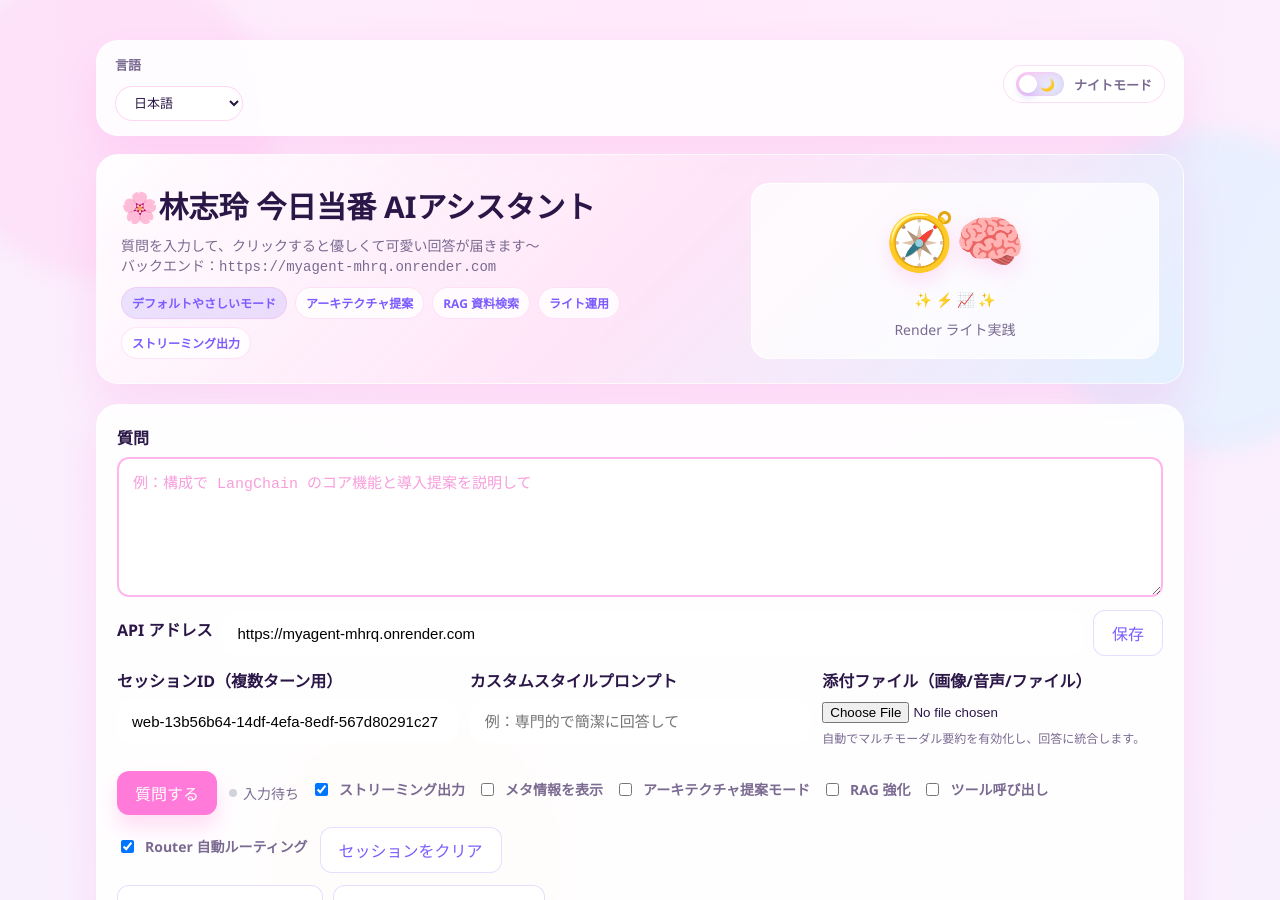
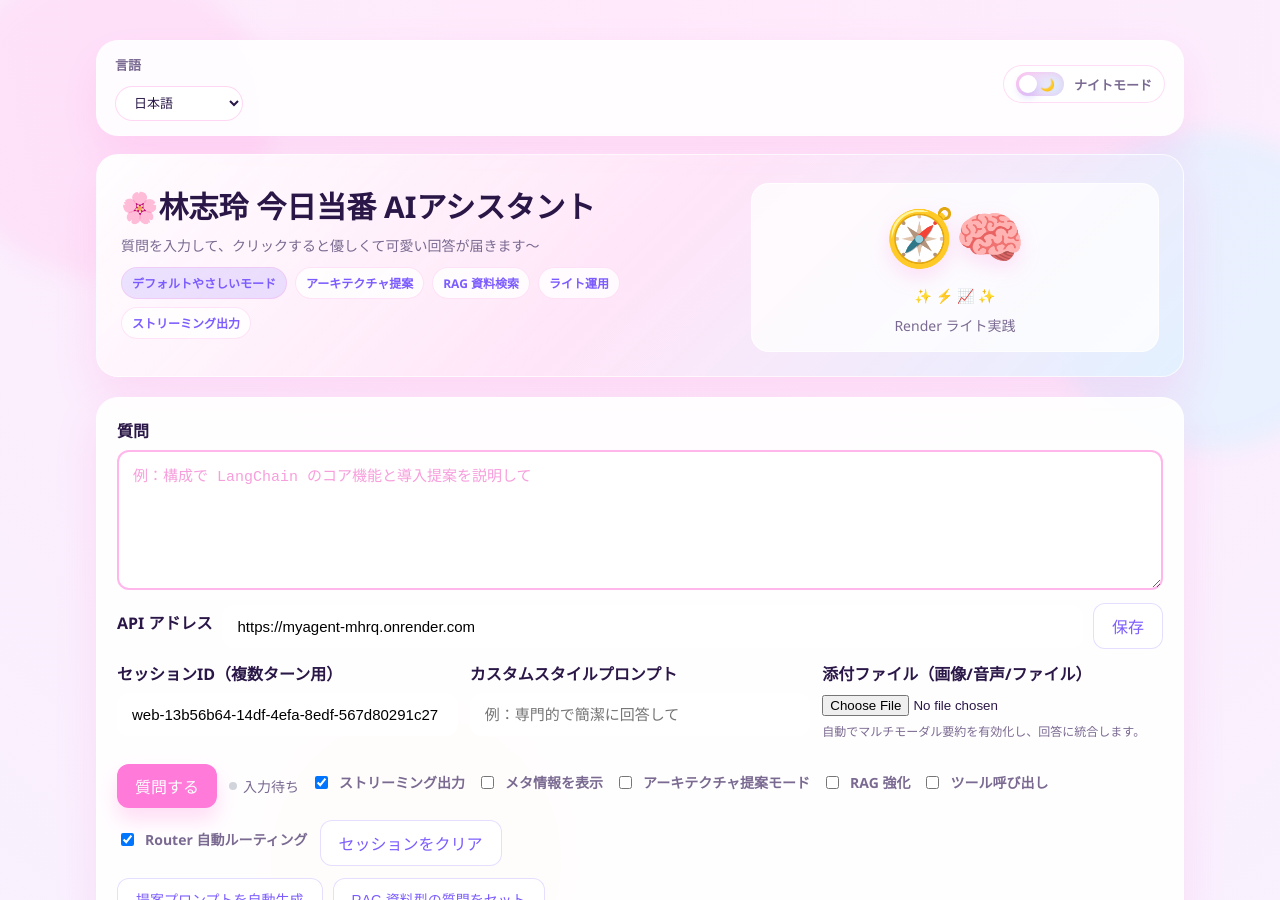
Before and after one commit to iehmltym/iehmltym.github.io, a Jekyll site: the page built from ai.html, in a window 1280 px wide and 900 px high. Built offline with Jekyll 4.4.1, drawn with Linux system fonts in a browser that asks for light colours; some of the changed lines change nothing that is shown.

Commit message:
Hide API base display in AI page

```diff
--- a/ai.html
+++ b/ai.html
@@ -768,7 +768,6 @@ permalink: /ai/
       <div>
         <h1 data-i18n="heroTitle">🌸林志玲 今日当番 AIアシスタント</h1>
         <p data-i18n="heroSubtitle">質問を入力して、クリックすると優しくて可愛い回答が届きます〜</p>
-        <p class="muted"><span data-i18n="heroApiLabel">バックエンド：</span><code id="apiBase"></code></p>
         <div class="hero-tags">
           <span class="tag emphasis" data-i18n="heroTagDefault">デフォルトやさしいモード</span>
           <span class="tag" data-i18n="heroTagArch">アーキテクチャ提案</span>
@@ -1249,7 +1248,10 @@ permalink: /ai/
     if (window.location.hostname === "myagent-mhrq.onrender.com") {
       apiBase = window.location.origin;
     }
-    document.getElementById("apiBase").textContent = apiBase;
+    const apiBaseEl = document.getElementById("apiBase");
+    if (apiBaseEl) {
+      apiBaseEl.textContent = apiBase;
+    }
     document.getElementById("apiInput").value = apiBase;
 
     const sessionInput = document.getElementById("session");
@@ -1350,7 +1352,9 @@ permalink: /ai/
       }
       apiBase = nextBase;
       localStorage.setItem("api_base", apiBase);
-      document.getElementById("apiBase").textContent = apiBase;
+      if (apiBaseEl) {
+        apiBaseEl.textContent = apiBase;
+      }
       loadCommands();
       loadBlueprint();
       loadStats();
```
